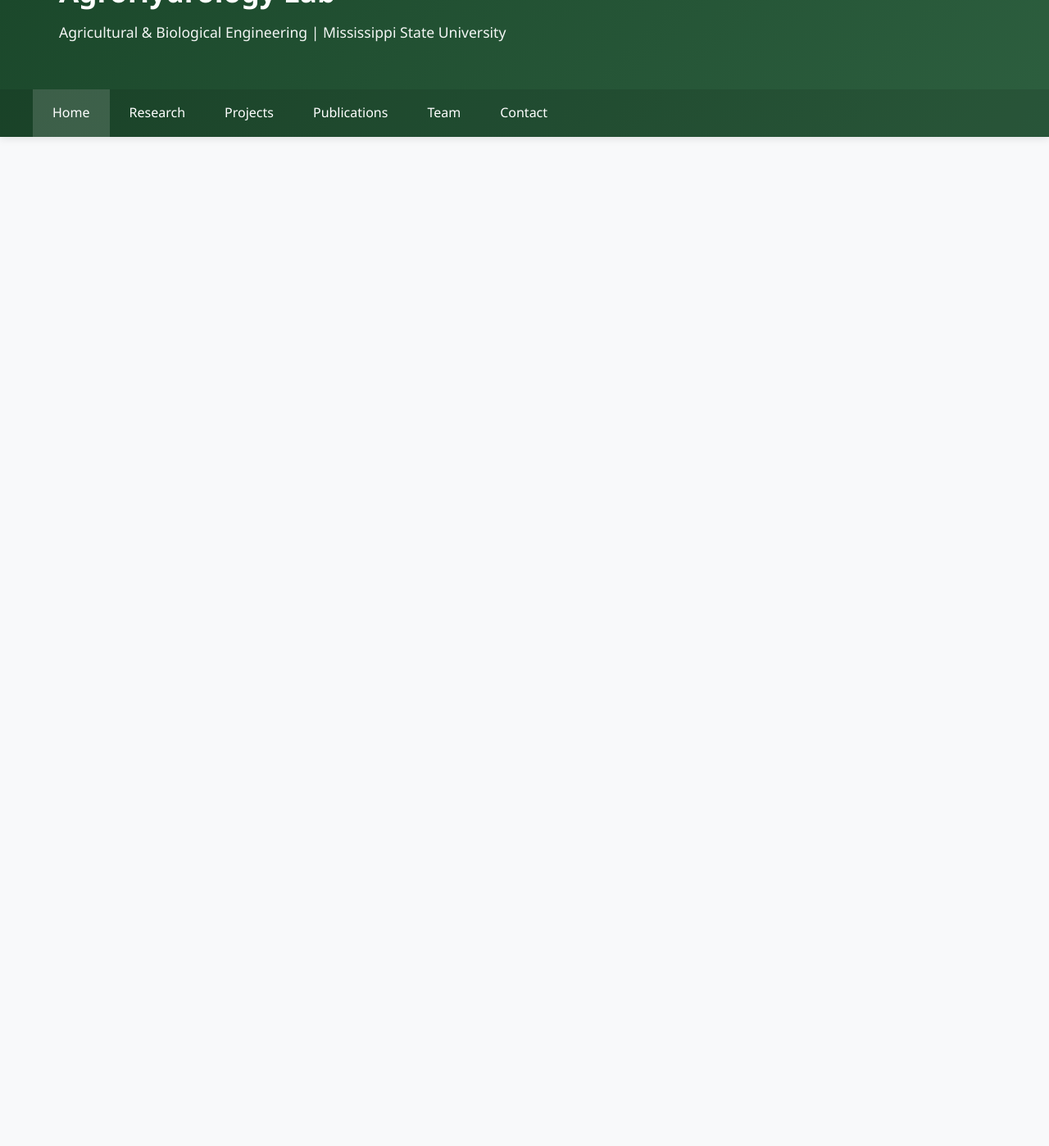
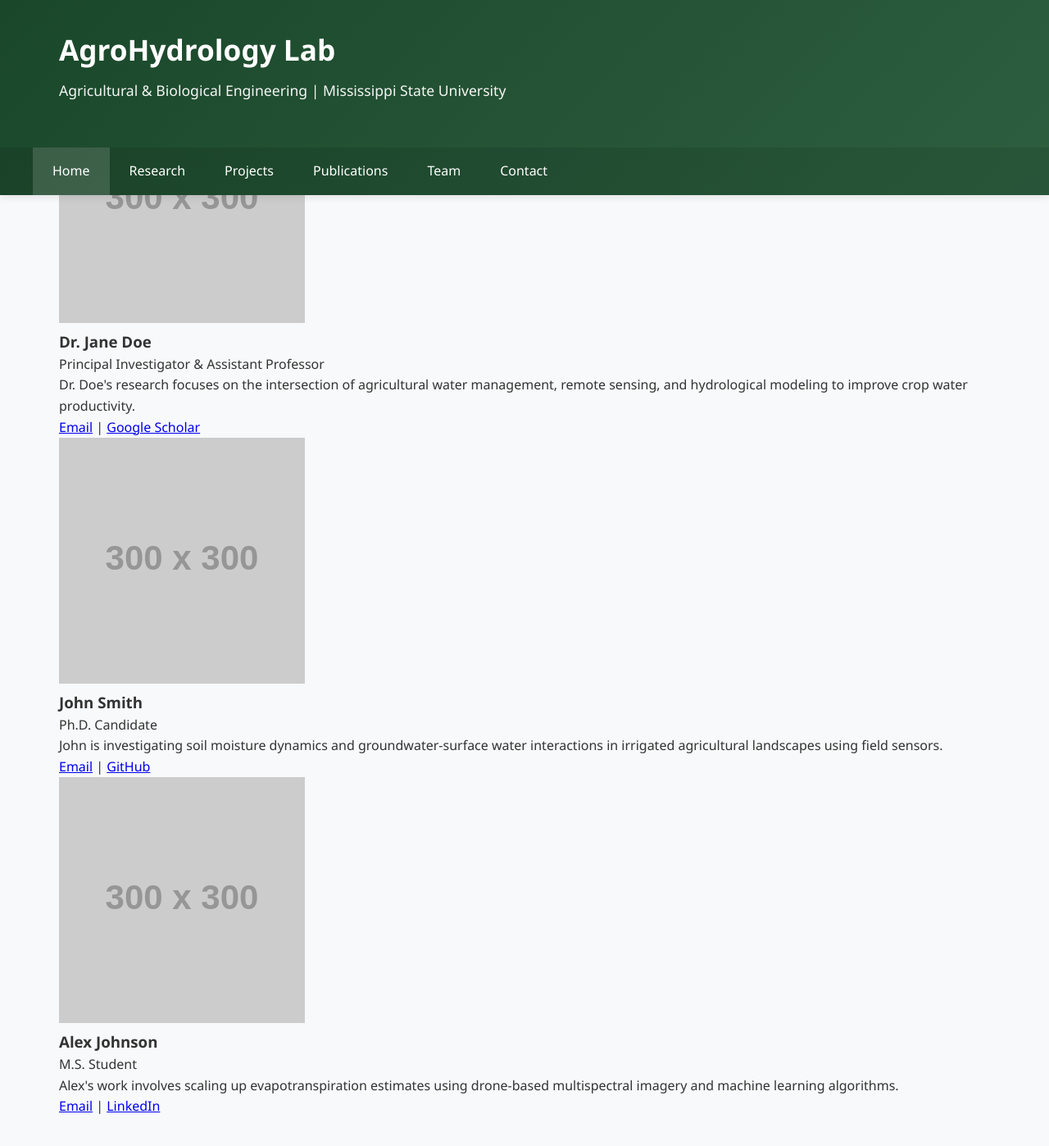
Before and after one commit to aghydro/AgroHydrology-Lab, a Jekyll site: the page index.html, which Jekyll copies as it is, in a window 1280 px wide and 1400 px high, scrolled down 1314 px. Shown: the whole window at 82% size. Built offline with Jekyll 4.4.1, drawn with Linux system fonts in a browser that asks for light colours; before the commit the page ends 1481 px from its top, so only the background shows below that.

Commit message:
Revamp team section with updated member profiles
Replaced the old team section with a new layout that includes team members' information and roles, enhancing the presentation of the AgroHydrology Lab team.

```diff
--- a/index.html
+++ b/index.html
@@ -524,50 +524,61 @@
         </section>
 
         <!-- TEAM SECTION -->
-        <section id="team" class="page-section hidden">
-            <div class="container">
-                <div class="section">
-                    <h2>Lab Director</h2>
+       <section id="team" class="team-section">
+    <div class="container">
+        <h2 class="section-title">Our Team</h2>
+        <p class="section-subtitle">Meet the researchers and students in the AgroHydrology Lab.</p>
 
-                    <div class="team-member">
-                        <h3>Dr. Sayantan Samanta</h3>
-                        <div class="position">Assistant Professor</div>
-                        <p>
-                            <strong>Department:</strong> Agricultural & Biological Engineering<br>
-                            <strong>Education:</strong> Ph.D. in Water Management and Hydrological Science, Texas A&M University (2023)<br>
-                            <strong>Email:</strong> <a href="mailto:ssamanta@abe.msstate.edu">ssamanta@abe.msstate.edu</a>
-                        </p>
-                        <p style="margin-top: 1rem;">
-                            Dr. Samanta joined Mississippi State University in August 2025 as an Assistant Professor in the
-                            Department of Agricultural & Biological Engineering. His research focuses on agrohydrological
-                            sustainability, soil and water conservation, agroecosystem modeling, and remote sensing applications
-                            in agriculture. Before joining MSU, he served as a Postdoctoral Research Associate at Texas A&M
-                            AgriLife Research in Vernon, Texas, where he conducted research on sustainable agricultural
-                            intensification and climate change impacts on cotton production.
-                        </p>
-                    </div>
+        <div class="team-grid">
 
-                    <h3 style="margin-top: 3rem;">Teaching</h3>
-                    <div style="background: #f8f9fa; padding: 1.5rem; border-radius: 8px; margin-top: 1rem;">
-                        <p><strong>ABE 4263/6263: Soil and Water Management</strong> (Spring Semester)</p>
-                        <p style="margin-top: 0.5rem; color: #666;">
-                            This course covers fundamental principles and practical applications of soil and water management
-                            in agricultural systems, including irrigation design, drainage, erosion control, and water conservation strategies.
-                        </p>
-                    </div>
-
-                    <h3 style="margin-top: 3rem;">Join Our Lab</h3>
-                    <div style="background: #fffbea; padding: 1.5rem; border-radius: 8px; margin-top: 1rem; border-left: 4px solid #f59e0b;">
-                        <p>
-                            We are currently looking for motivated graduate students and postdoctoral researchers interested
-                            in agrohydrology, watershed modeling, climate change impacts on agriculture, and precision agriculture.
-                            If you are passionate about sustainable agricultural systems and quantitative research, please reach
-                            out via email with your CV and research interests.
-                        </p>
+            <div class="team-card">
+                <div class="member-image-container">
+                    <img src="https://via.placeholder.com/300" alt="Dr. Jane Doe" class="member-image">
+                </div>
+                <div class="member-info">
+                    <h3 class="member-name">Dr. Jane Doe</h3>
+                    <p class="member-role">Principal Investigator & Assistant Professor</p>
+                    <p class="member-bio">Dr. Doe's research focuses on the intersection of agricultural water management, remote sensing, and hydrological modeling to improve crop water productivity.</p>
+                    <div class="member-links">
+                        <a href="#" class="social-link">Email</a> |
+                        <a href="#" class="social-link">Google Scholar</a>
                     </div>
                 </div>
             </div>
-        </section>
+
+            <div class="team-card">
+                <div class="member-image-container">
+                    <img src="https://via.placeholder.com/300" alt="John Smith" class="member-image">
+                </div>
+                <div class="member-info">
+                    <h3 class="member-name">John Smith</h3>
+                    <p class="member-role">Ph.D. Candidate</p>
+                    <p class="member-bio">John is investigating soil moisture dynamics and groundwater-surface water interactions in irrigated agricultural landscapes using field sensors.</p>
+                    <div class="member-links">
+                        <a href="#" class="social-link">Email</a> |
+                        <a href="#" class="social-link">GitHub</a>
+                    </div>
+                </div>
+            </div>
+
+            <div class="team-card">
+                <div class="member-image-container">
+                    <img src="https://via.placeholder.com/300" alt="Alex Johnson" class="member-image">
+                </div>
+                <div class="member-info">
+                    <h3 class="member-name">Alex Johnson</h3>
+                    <p class="member-role">M.S. Student</p>
+                    <p class="member-bio">Alex's work involves scaling up evapotranspiration estimates using drone-based multispectral imagery and machine learning algorithms.</p>
+                    <div class="member-links">
+                        <a href="#" class="social-link">Email</a> |
+                        <a href="#" class="social-link">LinkedIn</a>
+                    </div>
+                </div>
+            </div>
+
+        </div>
+    </div>
+</section>
 
         <!-- CONTACT SECTION -->
         <section id="contact" class="page-section hidden">
```
